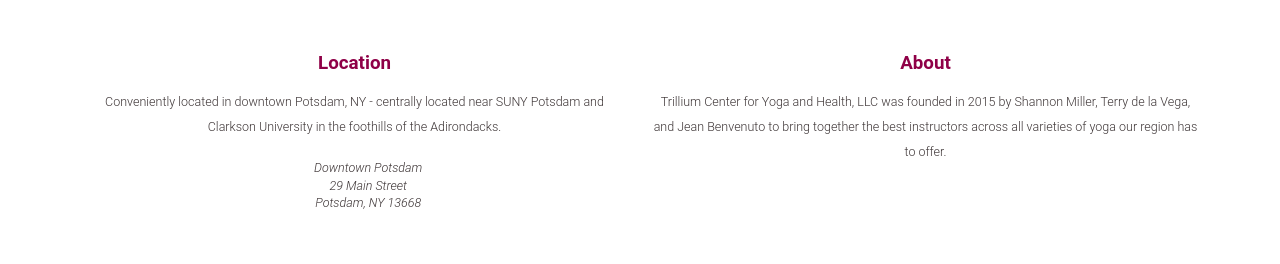
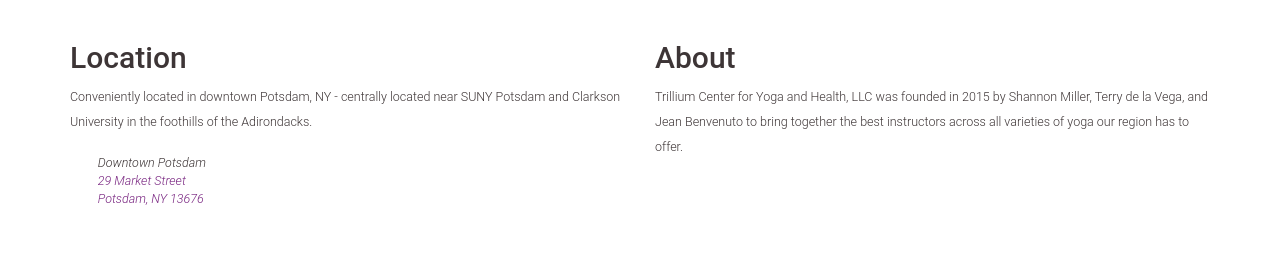
Before and after one commit to trilliumyogacenter/trilliumyogacenter.github.io, a Jekyll site: the page built from trillium.html, in a window 1280 px wide and 900 px high, scrolled down 359 px, cut to the strip 275-539 px from the top of the window. Built offline with Jekyll 4.4.1, drawn with Linux system fonts in a browser that asks for light colours.

Commit message:
Converted Mike's content to bootstrap containers, fixed address and added google map link

```diff
--- a/_includes/about.html
+++ b/_includes/about.html
@@ -17,17 +17,20 @@
 </div>
 
 <div class="scrolling">
-	<div class="content">
-		<div class="column-left">
+	<div class="container">
+		<div class="row">
+		<div class="span2">
+			<div class="col-md-6">
 				<h2>Location</h2>
 				<p>Conveniently located in downtown Potsdam, NY - centrally
 					located near SUNY Potsdam and Clarkson University in the foothills
 					of the Adirondacks.</p>
 				<address>
-				Downtown Potsdam<br> 29 Main Street<br> Potsdam, NY 13668<br>
+					Downtown Potsdam<br/>
+					<a href="https://www.google.com/maps/place/29+Market+Street+Potsdam+NY+13676" target="_blank">29 Market Street<br> Potsdam, NY 13676<br></a>
 				</address>
 			</div>
-		<div class="column-right">
+			<div class="col-md-6">
 				<h2>About</h2>
 				<p>Trillium Center for Yoga and Health, LLC was founded in 2015
 					by Shannon Miller, Terry de la Vega, and Jean Benvenuto to bring
@@ -36,7 +39,8 @@
 
 
 			</div>
-
+		</div>
+		</div>
 
 	</div>
 
--- a/_includes/contact.html
+++ b/_includes/contact.html
@@ -14,7 +14,7 @@
 </div>
 
 <div class="scrolling">
-	<div class="content">
+	<div class="container">
 		<div class="contactreset">
 			<form id="frmContact" autocomplete="on"
 				action="https://getsimpleform.com/messages?form_api_token={{page.simpleformtoken}}"
--- a/_includes/trillium-footer.html
+++ b/_includes/trillium-footer.html
@@ -1,4 +1,4 @@
-	<footer class="footer">
+<footer class="footer">
 	<div class="footer-nav">
 		<ul>
 			<li><b>Built by</b>: <a href="http://zombiebabylabs.com">Zombie
--- a/css/trillium.css
+++ b/css/trillium.css
@@ -21,52 +21,8 @@
 }
 
 a {
-	color: #D59A7C;
+	color: #792681;
 	text-decoration: none;
-}
-
-.content {
-	/* this class is used to give a max-width to the element it is applied to, and center it horizontally when it reaches that max-width */
-	width: 90%;
-	max-width: 5000px;
-	margin: 0 auto;
-	table-layout: fixed;
-	border-spacing: 10px;
-}
-
-.content::after {
-	/* clearfix */
-	content: '';
-	display: table;
-	clear: both;
-}
-
-.content a:link {
-	color: #D59A7C;
-	font-weight: bold
-}
-
-.content a:visited {
-	color: #D59A7C;
-	font-weight: bold
-}
-
-/* .content a:hover {
-	color: #D59A7C;
- 	font-weight: bold;
-}
-.content a:active{
-	color: #D59A7C;
-	border: 2px solid #D59A7C;
-	padding: 3px;
- 	font-weight: bold;
-}
- */
-.content li {
-	text-align: left;
-	list-style-type: square;
-	padding-left: 3px;
-	margin-left: 25px;
 }
 
 
@@ -93,12 +49,6 @@
 	align: initial;
 }
 
-.content  img {
-	display: block;
-	margin-left: auto;
-	margin-right: auto;
-	height: 100px;
-}
 
 @media only screen and (min-width: 768px) {
 	.header {
@@ -351,27 +301,7 @@
 	list-style-type: square;
 }
 
-.content h2 {
-	display: block;
-	font-size: 1.5em;
-	margin-top: 0.83em;
-	margin-bottom: 0.83em;
-	margin-left: 0;
-	margin-right: 0;
-	font-weight: bold;
-	color: #8F0047;
-}
 
-.content h3 {
-	display: block;
-	font-size: 1.0em;
-	margin-top: 0.83em;
-	margin-bottom: 0.83em;
-	margin-left: 0;
-	margin-right: 0;
-	font-weight: bold;
-	color: #8F0047;
-}
 
 .footer {
 	position: fixed;
@@ -393,10 +323,6 @@
 	padding-left: 10px;
 }
 
-.content>div {
-	display: table-cell;
-	width: 33.3333%
-}
 
 .column-left {
 	text-align: center; #
@@ -705,7 +631,7 @@
 	color: orange;
 }
 
-.popup .content {
+.popup  {
 	max-height: 30%;
 	overflow: auto;
 }
```
Lines whose indentation alone changed are shown as unchanged.
